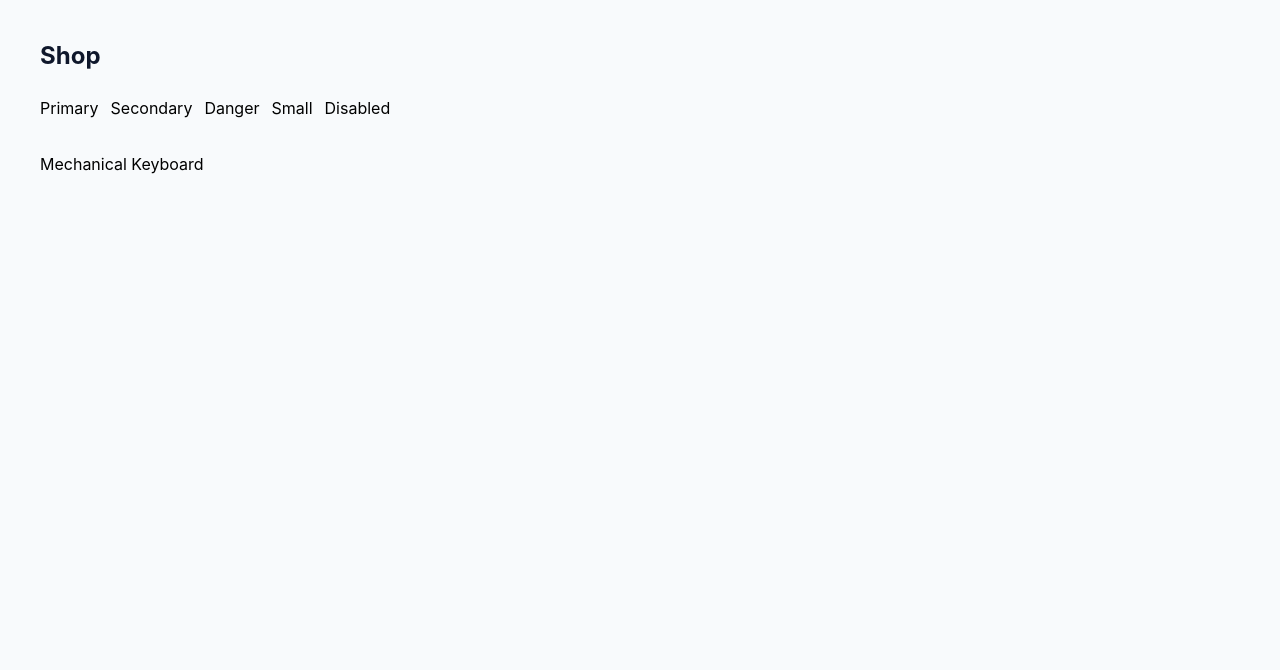
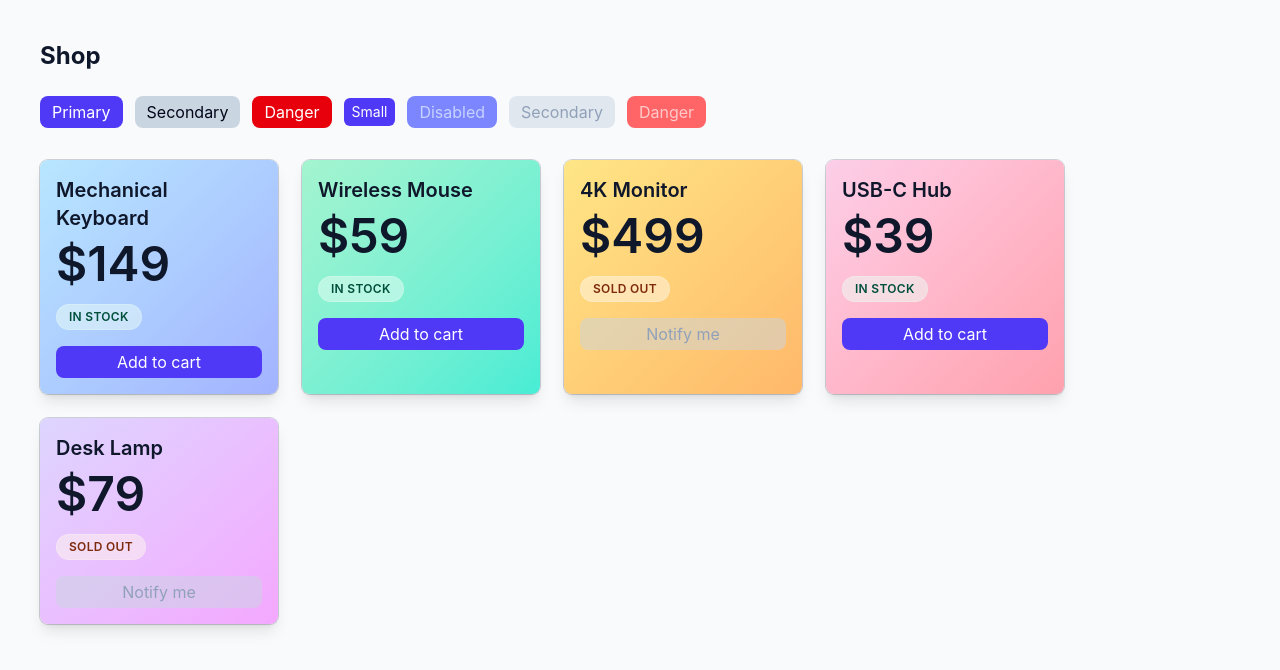
Before and after one commit to greendwin/tailwind-tutorial, a website built with Vite: page exercises/13-reuse/1-components.html in a window 1280 px wide. Built offline with nearby package versions, Linux system fonts and the light colour scheme.

Commit message:
done: lesson `13.1 - reuse/components`

```diff
--- a/exercises/13-reuse/components.js
+++ b/exercises/13-reuse/components.js
@@ -2,27 +2,135 @@
 // Rule: every class name must appear in full somewhere in this file. No `bg-${x}-600`!
 
 const products = [
-  { name: "Mechanical Keyboard", price: 149, inStock: true, color: "from-sky-200 to-indigo-300" },
-  { name: "Wireless Mouse", price: 59, inStock: true, color: "from-emerald-200 to-teal-300" },
-  { name: "4K Monitor", price: 499, inStock: false, color: "from-amber-200 to-orange-300" },
-  { name: "USB-C Hub", price: 39, inStock: true, color: "from-pink-200 to-rose-300" },
-  { name: "Desk Lamp", price: 79, inStock: false, color: "from-violet-200 to-fuchsia-300" },
+  {
+    name: "Mechanical Keyboard", price: 149, inStock: true,
+    color: "from-sky-200 to-indigo-300 ",
+  },
+  {
+    name: "Wireless Mouse", price: 59, inStock: true,
+    color: "from-emerald-200 to-teal-300",
+  },
+  {
+    name: "4K Monitor", price: 499, inStock: false,
+    color: "from-amber-200 to-orange-300",
+  },
+  {
+    name: "USB-C Hub", price: 39, inStock: true,
+    color: "from-pink-200 to-rose-300",
+  },
+  {
+    name: "Desk Lamp", price: 79, inStock: false,
+    color: "from-violet-200 to-fuchsia-300",
+  },
 ];
 
+const buttonVariants = {
+  primary: `
+    bg-indigo-600 text-white
+    dark:bg-indigo-700 dark:text-slate-200
+    not-disabled:hover:bg-indigo-500
+    dark:not-disabled:hover:bg-indigo-800
+    disabled:bg-indigo-400 disabled:text-indigo-200
+    dark:disabled:bg-indigo-900 dark:disabled:text-indigo-200/50
+  `,
+  secondary: `
+    bg-slate-300 text-slate-950
+    dark:bg-slate-800 dark:text-slate-200
+    not-disabled:hover:bg-slate-300/80
+    dark:not-disabled:hover:bg-slate-800/80
+    disabled:bg-slate-300/50 disabled:text-slate-400
+    dark:disabled:bg-slate-800/50 dark:disabled:text-slate-200/50
+  `,
+  danger: `
+    bg-red-600 text-white
+    dark:bg-red-700
+    not-disabled:hover:bg-red-500
+    dark:not-disabled:hover:bg-red-800
+    disabled:bg-red-400 disabled:text-red-200
+    dark:disabled:bg-red-900 dark:disabled:text-red-200/50
+  `,
+};
+
+const buttonSizes = {
+  md: "px-3 py-1 rounded-lg",
+  sm: "px-2 py-1 rounded-md text-sm",
+};
+
 function Button({ label, variant = "primary", size = "md", disabled = false }) {
-  // TODO: base classes + variant map + size map
-  return `<button ${disabled ? "disabled" : ""}>${label}</button>`;
+  return `
+    <button
+      ${disabled ? "disabled" : ""}
+      class="
+        cursor-pointer
+        disabled:cursor-not-allowed not-disabled:active:scale-98 transition
+        ${buttonVariants[variant]} ${buttonSizes[size]}
+      "
+    >
+      <span>${label}</span>
+    </button>
+  `;
+}
+
+const badgeTones = {
+  neutral: `
+    text-slate-900 bg-slate-50/50 border border-slate-50/25
+    dark:text-slate-50 dark:bg-slate-700/80 dark:border-slate-800/80
+  `,
+  success: `
+    text-emerald-900 bg-emerald-50/50 border border-emerald-50/25
+    dark:text-emerald-50 dark:bg-emerald-700/80 dark:border-emerald-800/80
+  `,
+  warning: `
+    text-orange-900 bg-orange-50/50 border border-orange-50/25
+    dark:text-orange-50 dark:bg-orange-700/80 dark:border-orange-800/80
+  `,
 }
 
 function Badge({ text, tone = "neutral" }) {
-  // TODO: tone map: success | warning | neutral
-  return `<span>${text}</span>`;
+  return `
+    <span class="
+        px-3 py-1 rounded-full
+        text-xs font-semibold uppercase tracking-wide
+        flex items-center justify-center
+        ${badgeTones[tone]}
+    ">
+      ${text}
+    </span>
+  `;
 }
 
 function ProductCard(product) {
-  // TODO: card with a gradient image area (bg-linear-to-br + product.color), name, price,
-  // a Badge ("In stock" / "Sold out") and a Button ("Add to cart" / disabled "Notify me")
-  return `<div>${product.name}</div>`;
+  const badge = Badge({
+    text: product.inStock ? "In stock" : "Sold out",
+    tone: product.inStock ? "success" : "warning",
+  });
+
+  const btn = Button({
+    label: product.inStock ? "Add to cart" : "Notify me",
+    variant: product.inStock ? "primary" : "secondary",
+    disabled: !product.inStock,
+  });
+
+  return `
+    <div class="
+        p-4 rounded-lg
+        flex flex-col items-start gap-2
+        text-slate-900
+        ring-1 ring-slate-800/20 shadow-lg
+        dark:ring-2 dark:ring-white/20
+        bg-linear-to-br ${product.color}
+        relative *:relative
+        before:absolute before:inset-0 before:rounded-[inherit]
+        dark:before:bg-black/10
+    ">
+      <div class="text-xl font-semibold">${product.name}</div>
+      <div class="mb-2 text-5xl font-semibold">$${product.price}</div>
+      ${badge}
+      <div class="mt-2 w-full flex *:flex-1">
+        ${btn}
+      </div>
+    </div>
+  `;
 }
 
 // Demo of all button variants & sizes
@@ -32,7 +140,8 @@ document.getElementById("buttons").innerHTML = [
   Button({ label: "Danger", variant: "danger" }),
   Button({ label: "Small", size: "sm" }),
   Button({ label: "Disabled", disabled: true }),
+  Button({ label: "Secondary", variant: "secondary", disabled: true }),
+  Button({ label: "Danger", variant: "danger", disabled: true }),
 ].join("");
 
-// TODO: render every product into #grid with a loop (map + join)
-document.getElementById("grid").innerHTML = ProductCard(products[0]);
+document.getElementById("grid").innerHTML = products.map(ProductCard).join("");
```
Also changed, not shown: PROGRESS.md (+4 -1 lines), exercises/13-reuse/1-components.html (+3 -0 lines).
